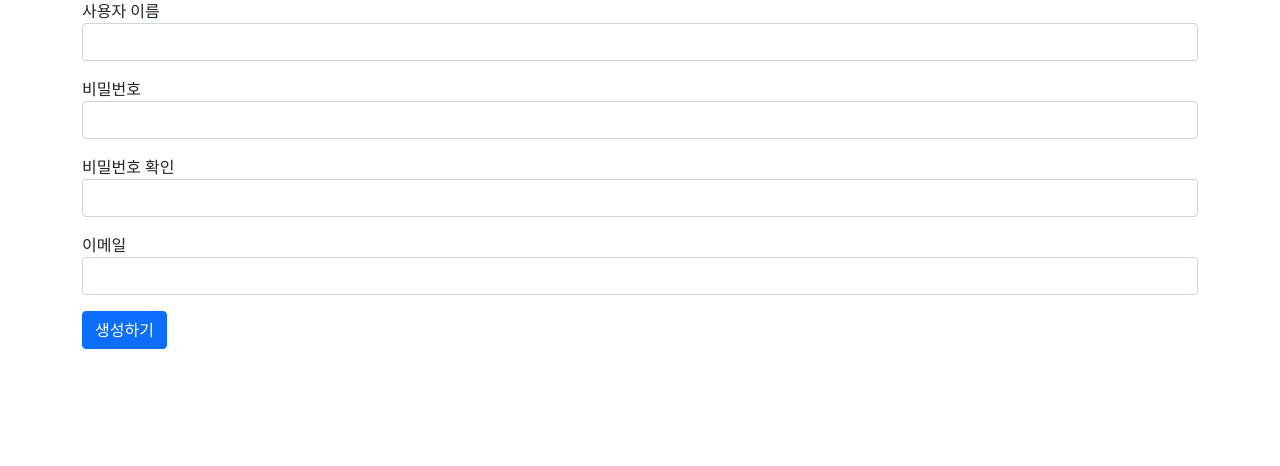
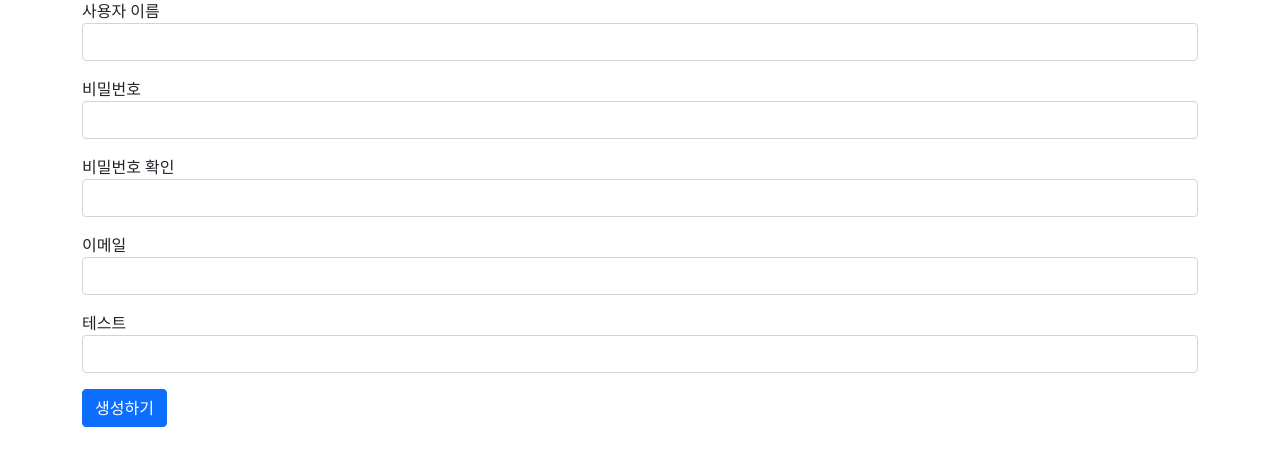
Before and after one commit to lee-kangpyo/django_board, a Django app: page /common/signup/ in a window 1280 px wide. Shown: the part 74-540 px from the top of the page. Run offline with Django 3.2, Linux system fonts and the light colour scheme; some libraries are stand-ins or nearby versions.

Commit message:
Question 모델에 autor 속성 추가 signup form 은 django.contrib.auth.forms 의 UserCreationForm을 쓰는데 커스텀 데이터 전달 테스트

```diff
--- a/common/forms.py
+++ b/common/forms.py
@@ -6,7 +6,8 @@ from django.contrib.auth.models import User
 
 class UserForm(UserCreationForm):
     email = forms.EmailField(label="이메일")
+    test =  forms.CharField(label="테스트")
 
     class Meta:
         model = User
-        fields = ("username", "password1", "password2", "email")
+        fields = ("username", "password1", "password2", "email", "test")
--- a/common/views.py
+++ b/common/views.py
@@ -7,6 +7,7 @@ def signup(request):
     if request.method == "POST":
         #POST 요청의 경우 입력된 데이터로 사용자를 생성
         form = UserForm(request.POST)
+
         if form.is_valid():
             form.save()
             username = form.cleaned_data.get('username')
--- a/pybo/models.py
+++ b/pybo/models.py
@@ -1,9 +1,11 @@
 from django.db import models
+#from django.contrib.auth.models import User
 
-# Create your models here.
+
 
 
 class Question(models.Model):
+#   author = models.ForeignKey(User, on_delete=models.CASCADE)
     subject = models.CharField(max_length=200)
     content = models.TextField()
     create_date = models.DateTimeField()
--- a/templates/common/signup.html
+++ b/templates/common/signup.html
@@ -24,6 +24,11 @@
             <input type="text" class="form-control" name="email" id="email"
                    value="{{ form.email.value|default_if_none:'' }}">
         </div>
+        <div class="mb-3">
+            <label for="test">테스트</label>
+            <input type="text" class="form-control" name="test" id="test"
+                   value="{{ form.test.value|default_if_none:'' }}">
+        </div>
         <button type="submit" class="btn btn-primary">생성하기</button>
     </form>
 </div>
```
Also changed, not shown: db.sqlite3.
